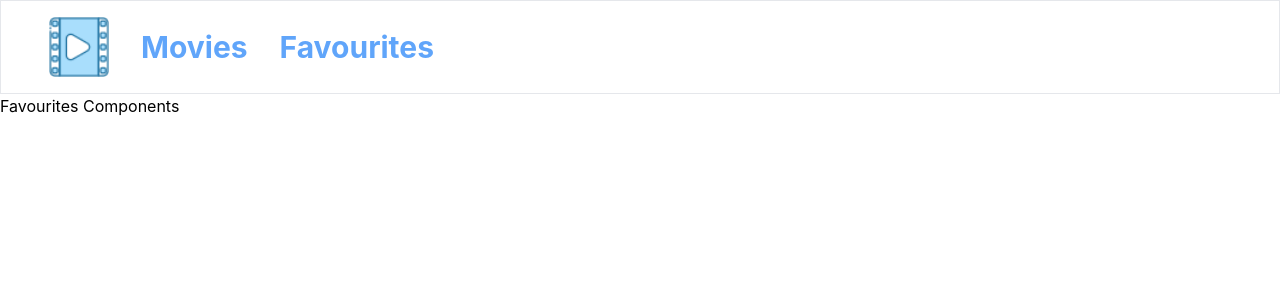
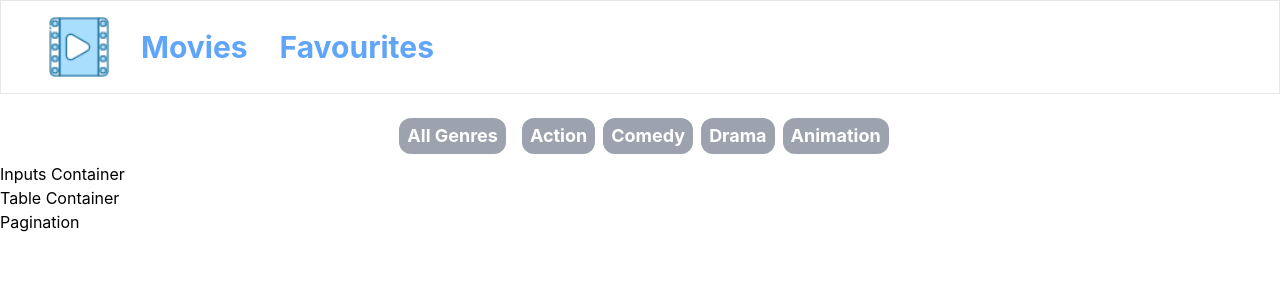
Before and after one commit to abhishek-bisht-21/IMDB-CLONE, a React (Create React App) app: page /favourites in a window 1280 px wide. Shown: the top 300 px of the page. Built offline with nearby package versions, Linux system fonts and the light colour scheme.

Commit message:
Movies Page and Fav done

```diff
--- a/src/components/Favourites.js
+++ b/src/components/Favourites.js
@@ -2,7 +2,23 @@ import React from 'react'
 
 function Favourites() {
   return (
-    <div>Favourites Components</div>
+    <>
+
+      <div className = "flex justify-center space-x-2 flex-wrap mt-4 px-2">
+            <button className = " m-2 text-lg px-2 text-white p-1 rounded-xl bg-gray-400 font-bold  hover:bg-blue-400 " >All Genres</button>
+            <button className = " m-2 text-lg px-2 text-white p-1 rounded-xl bg-gray-400 font-bold  hover:bg-blue-400" >Action</button>
+            <button className = " m-2 text-lg px-2 text-white p-1 rounded-xl bg-gray-400 font-bold  hover:bg-blue-400" >Comedy</button>
+            <button className = " m-2 text-lg px-2 text-white p-1 rounded-xl bg-gray-400 font-bold  hover:bg-blue-400" >Drama</button>
+            <button className = " m-2 text-lg px-2 text-white p-1 rounded-xl bg-gray-400 font-bold  hover:bg-blue-400" >Animation</button>
+
+
+
+      </div>
+      <div>Inputs Container</div>
+      <div>Table Container</div>
+      <div>Pagination</div>
+
+    </>
   )
 }
 
--- a/src/components/Movies.js
+++ b/src/components/Movies.js
@@ -10,6 +10,8 @@ import Pagination from './Pagination';
 function Movies() {
 
     const [movies, setMovies] = useState([])
+    const [hover,setHover] = useState('')
+    const [favourites,setFavourites] = useState([]);
 
     const [page, setPage] = useState(1);
     function goAhead() {
@@ -30,6 +32,12 @@ function Movies() {
             })
 
     }, [page])
+
+    let add = (movie) => {
+        let newArray = [...favourites,movie]
+        setFavourites([...newArray])
+
+    }
 
     return <>
         <div className="mb-8 text-center">
@@ -63,9 +71,25 @@ function Movies() {
                 m-4
                 hover:scale-110
                 ease-out duration-300
-            `}>
-                                    <div className="w-full bg-gray-900 text-white py-2 font-bold text-center rounded-b-xl">{movie.title} </div>
-                                </div>
+                relative
+            `}  onMouseEnter = {()=>{setHover(movie.id); console.log(movie.id);}} onMouseLeave = {() => {setHover("")}} >
+
+            {
+                hover == movie.id && <>
+                {
+                    !favourites.find((m) => m.id == movie.id) ?
+
+                <div className = "absolute top-2 right-2 p-2 bg-gray-800 rounded-xl text-xl cursor-pointer" onClick = {() => add(movie)}>❤️</div>
+                :
+                <div className = "absolute top-2 right-2 p-2 bg-gray-800 rounded-xl text-xl cursor-pointer" onClick = {() => add(movie)}>❌</div>
+
+                }
+                </>
+            }
+
+            <div className="w-full bg-gray-900 text-white py-2 font-bold text-center rounded-b-xl">{movie.title} </div>
+
+            </div>
 
                             ))
                         }
@@ -74,7 +98,7 @@ function Movies() {
             }
         </div>
 
-        <Pagination pageProp = {page} goBack = {goBack} goAhead = {goAhead}/>
+        <Pagination pageProp={page} goBack={goBack} goAhead={goAhead} />
     </>
 }
 
```
